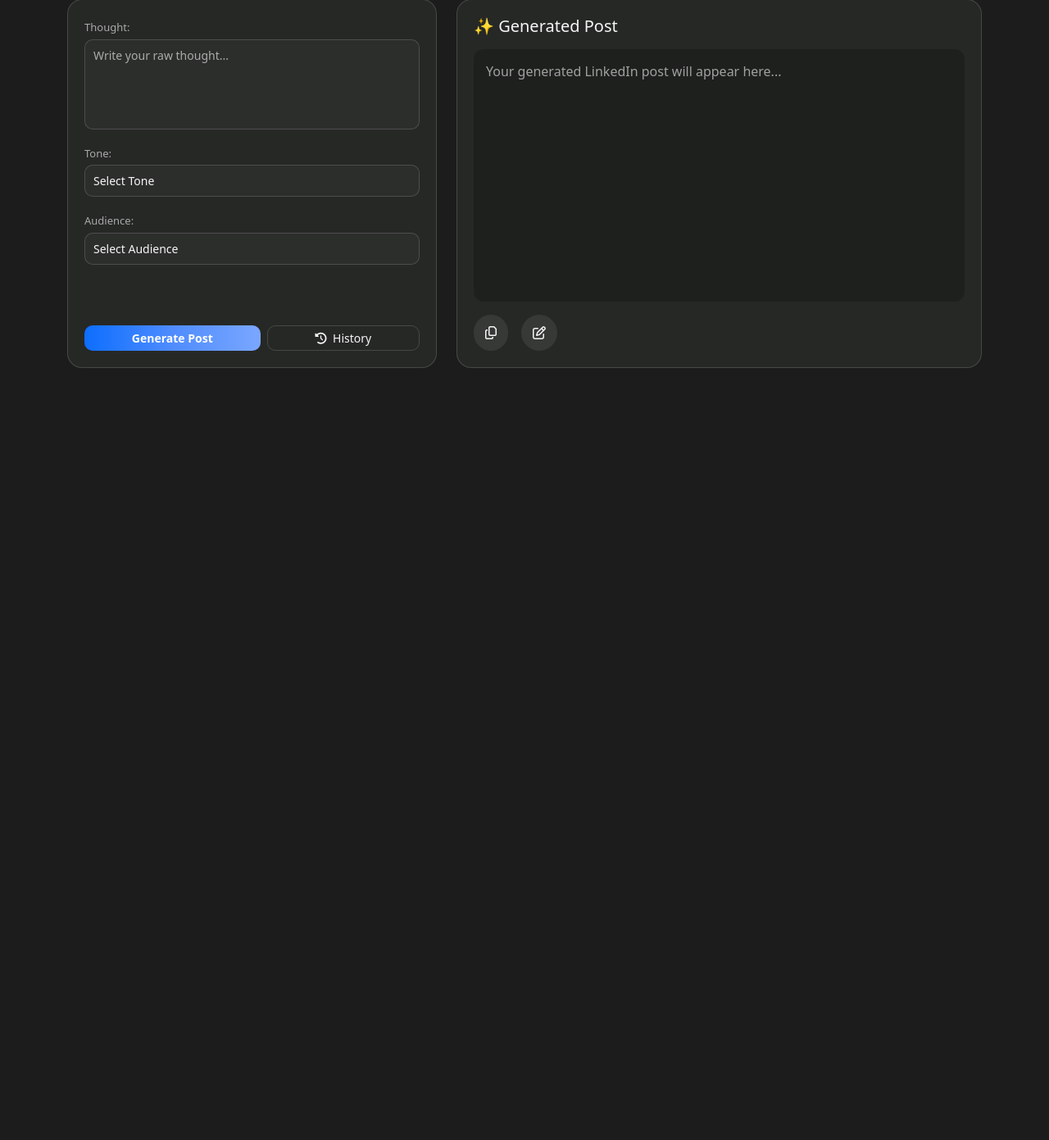
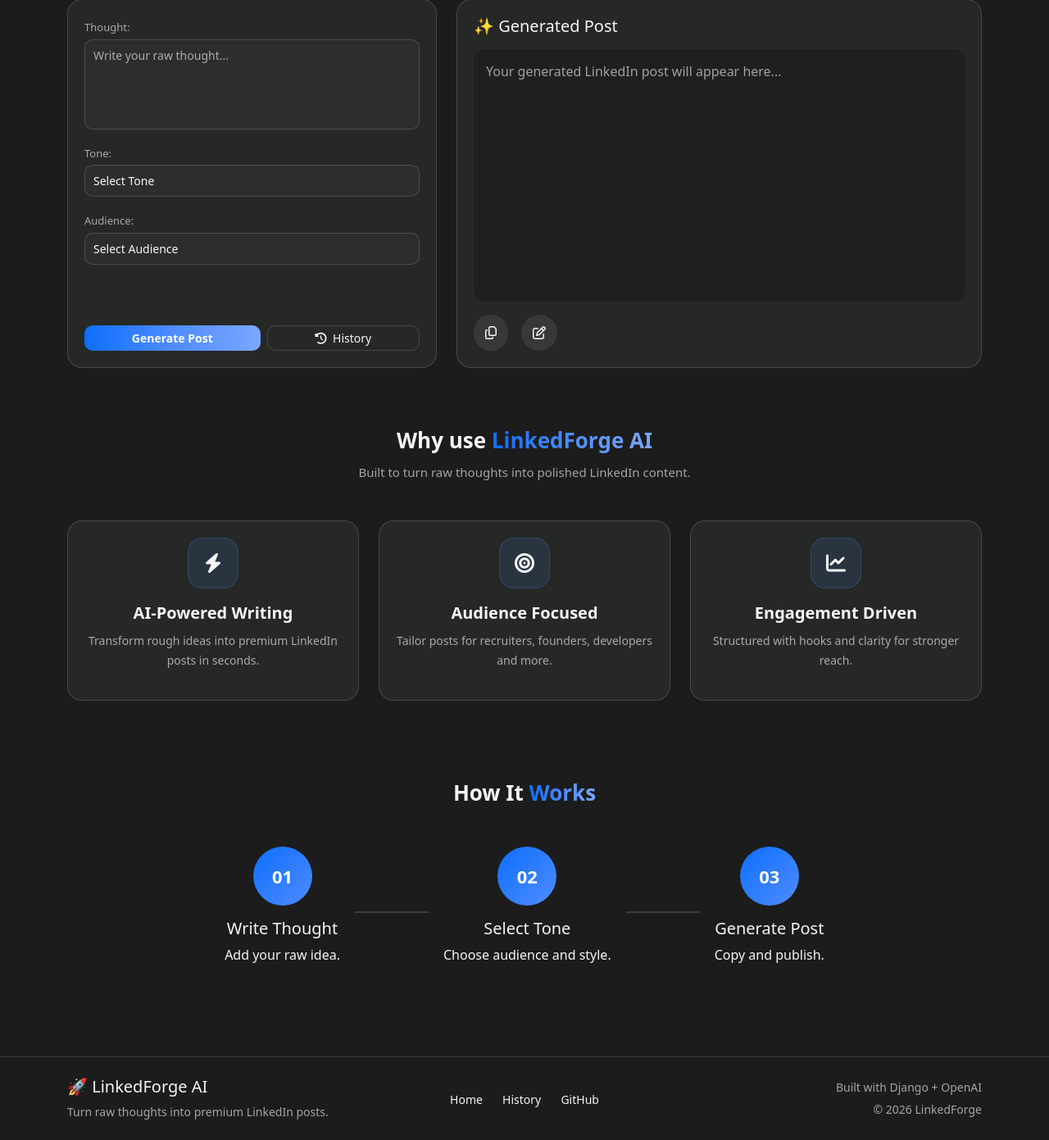
Before and after one commit to asadujaman74/linkedforge-ai, a Django app: page / in a window 1280 px wide. Shown: the part 225-1616 px from the top of the page at 82% size. Before the commit the page ends 674 px from the top, so only its background shows below. Run offline with Django 5.2, Linux system fonts and the light colour scheme; parts of the project's set-up code (start-up, migrations or seed data) failed here and were passed over.

Commit message:
feature and instruction section added

```diff
--- a/static/css/style.css
+++ b/static/css/style.css
@@ -44,6 +44,11 @@
     /* remove bootstrap default weird spacing issues */
     padding-top: 12px;
     padding-bottom: 12px;
+
+        /* ===== NEW ADDED (only these) ===== */
+    position: sticky;
+    top: 0;
+    z-index: 999;
 }
 
 /* light mode divider */
@@ -272,3 +277,131 @@
 .generate-btn:active{
     transform:scale(.98);
 }
+
+
+/* =========================
+   FEATURES SECTION
+========================= */
+
+.feature-card{
+    min-height:220px;
+    justify-content:center;
+    transition:.3s ease;
+}
+
+.feature-card:hover{
+    transform:translateY(-4px);
+    border-color:rgba(79,140,255,.35);
+    box-shadow:0 10px 28px rgba(0,0,0,.18);
+}
+
+.feature-icon{
+    width:62px;
+    height:62px;
+    margin:0 auto 18px;
+
+    display:flex;
+    align-items:center;
+    justify-content:center;
+
+    border-radius:18px;
+
+    background:rgba(79,140,255,.12);
+    border:1px solid rgba(79,140,255,.22);
+
+    font-size:24px;
+}
+
+.feature-card h5{
+    margin-bottom:10px;
+    font-weight:700;
+}
+
+.feature-card p{
+    margin:0;
+    color:var(--muted);
+    font-size:14px;
+    line-height:1.7;
+}
+
+/* light mode tuning */
+body.light .feature-icon{
+    background:rgba(79,140,255,.08);
+}
+
+
+/* =========================
+   HOW IT WORKS
+========================= */
+
+.steps-wrap{
+display:flex;
+align-items:center;
+justify-content:center;
+flex-wrap:wrap;
+gap:18px;
+}
+
+.step-item{
+text-align:center;
+max-width:220px;
+}
+
+.step-circle{
+width:72px;
+height:72px;
+margin:auto auto 16px;
+
+display:flex;
+align-items:center;
+justify-content:center;
+
+border-radius:50%;
+background:linear-gradient(135deg,#0d6efd,#4f8cff);
+color:white;
+font-weight:800;
+font-size:22px;
+}
+
+.step-line{
+height:2px;
+width:90px;
+background:var(--border);
+}
+
+@media(max-width:768px){
+.step-line{
+display:none;
+}
+}
+
+
+/* =========================
+   FOOTER
+========================= */
+
+.site-footer{
+    margin-top:60px;
+    border-top:1px solid var(--border);
+}
+
+.footer-text{
+    color:var(--muted);
+    font-size:14px;
+}
+
+.footer-muted{
+    color:var(--muted);
+}
+
+.footer-link{
+    text-decoration:none;
+    color:var(--text);
+    margin:0 10px;
+    font-size:14px;
+    transition:.25s ease;
+}
+
+.footer-link:hover{
+    color:#4f8cff;
+}
--- a/writer/templates/writer/home.html
+++ b/writer/templates/writer/home.html
@@ -99,6 +99,144 @@
 </div>
 </div>
 
+
+<!-- ================= FEATURES SECTION ================= -->
+<section class="container py-5">
+
+    <div class="text-center mb-5">
+        <h3 class="hero-title">
+            Why use
+            <span class="gradient-text">LinkedForge AI</span>
+        </h3>
+
+        <p class="hero-sub">
+            Built to turn raw thoughts into polished LinkedIn content.
+        </p>
+    </div>
+
+    <div class="row g-4">
+
+        <div class="col-md-4 d-flex">
+            <div class="glass feature-card w-100 text-center">
+                <div class="feature-icon">
+                    <i class="fa-solid fa-bolt"></i>
+                </div>
+                <h5>AI-Powered Writing</h5>
+                <p>
+                    Transform rough ideas into premium LinkedIn posts in seconds.
+                </p>
+            </div>
+        </div>
+
+        <div class="col-md-4 d-flex">
+            <div class="glass feature-card w-100 text-center">
+                <div class="feature-icon">
+                    <i class="fa-solid fa-bullseye"></i>
+                </div>
+                <h5>Audience Focused</h5>
+                <p>
+                    Tailor posts for recruiters, founders, developers and more.
+                </p>
+            </div>
+        </div>
+
+        <div class="col-md-4 d-flex">
+            <div class="glass feature-card w-100 text-center">
+                <div class="feature-icon">
+                    <i class="fa-solid fa-chart-line"></i>
+                </div>
+                <h5>Engagement Driven</h5>
+                <p>
+                    Structured with hooks and clarity for stronger reach.
+                </p>
+            </div>
+        </div>
+
+    </div>
+
+</section>
+
+
+<!-- ================= HOW IT WORKS ================= -->
+<section class="container py-5">
+
+<div class="text-center mb-5">
+    <h3 class="hero-title">
+        How It <span class="gradient-text">Works</span>
+    </h3>
+</div>
+
+<div class="steps-wrap">
+
+    <div class="step-item">
+        <div class="step-circle">01</div>
+        <h5>Write Thought</h5>
+        <p>Add your raw idea.</p>
+    </div>
+
+    <div class="step-line"></div>
+
+    <div class="step-item">
+        <div class="step-circle">02</div>
+        <h5>Select Tone</h5>
+        <p>Choose audience and style.</p>
+    </div>
+
+    <div class="step-line"></div>
+
+    <div class="step-item">
+        <div class="step-circle">03</div>
+        <h5>Generate Post</h5>
+        <p>Copy and publish.</p>
+    </div>
+
+</div>
+
+</section>
+
+
+<footer class="site-footer mt-5">
+    <div class="container py-4">
+
+        <div class="row g-4 align-items-center">
+
+            <div class="col-md-4">
+                <h5 class="mb-2">
+                    🚀 LinkedForge AI
+                </h5>
+
+                <p class="footer-text mb-0">
+                    Turn raw thoughts into premium LinkedIn posts.
+                </p>
+            </div>
+
+
+            <div class="col-md-4 text-md-center">
+                <a href="/" class="footer-link">Home</a>
+                <a href="/history/" class="footer-link">History</a>
+                <a href="https://github.com/asadujaman74/linkedforge-ai"
+                   class="footer-link"
+                   target="_blank">
+                   GitHub
+                </a>
+            </div>
+
+
+            <div class="col-md-4 text-md-end">
+                <p class="footer-text mb-1">
+                    Built with Django + OpenAI
+                </p>
+
+                <small class="footer-muted">
+                    © 2026 LinkedForge
+                </small>
+            </div>
+
+        </div>
+
+    </div>
+</footer>
+
 <script src="{% static 'js/main.js' %}"></script>
 
 </body>
```
Also changed, not shown: static/css/history.css (+7 -0 lines).
